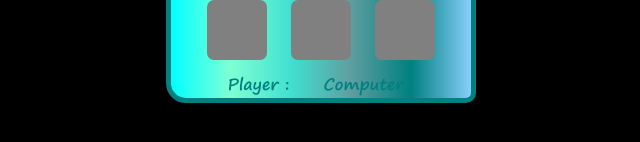
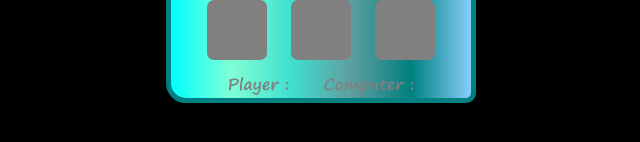
Before and after one commit to EmrysQeens/EmrysQeens.github.io, a plain HTML site: page tictactoe/layout.html in a window 1280 px wide. Shown: the part 284-426 px from the top of the page, without its empty margins (319-959 px from the left). Drawn offline with Linux system fonts and the light colour scheme.

Commit message:
Update layout.css

```diff
--- a/tictactoe/layout.css
+++ b/tictactoe/layout.css
@@ -47,7 +47,7 @@
 span{
 	margin:15px;
 	font-family:segoep;
-	color: teal;
+	color: grey;
 	font-size:ssmall;
 }
 
```
